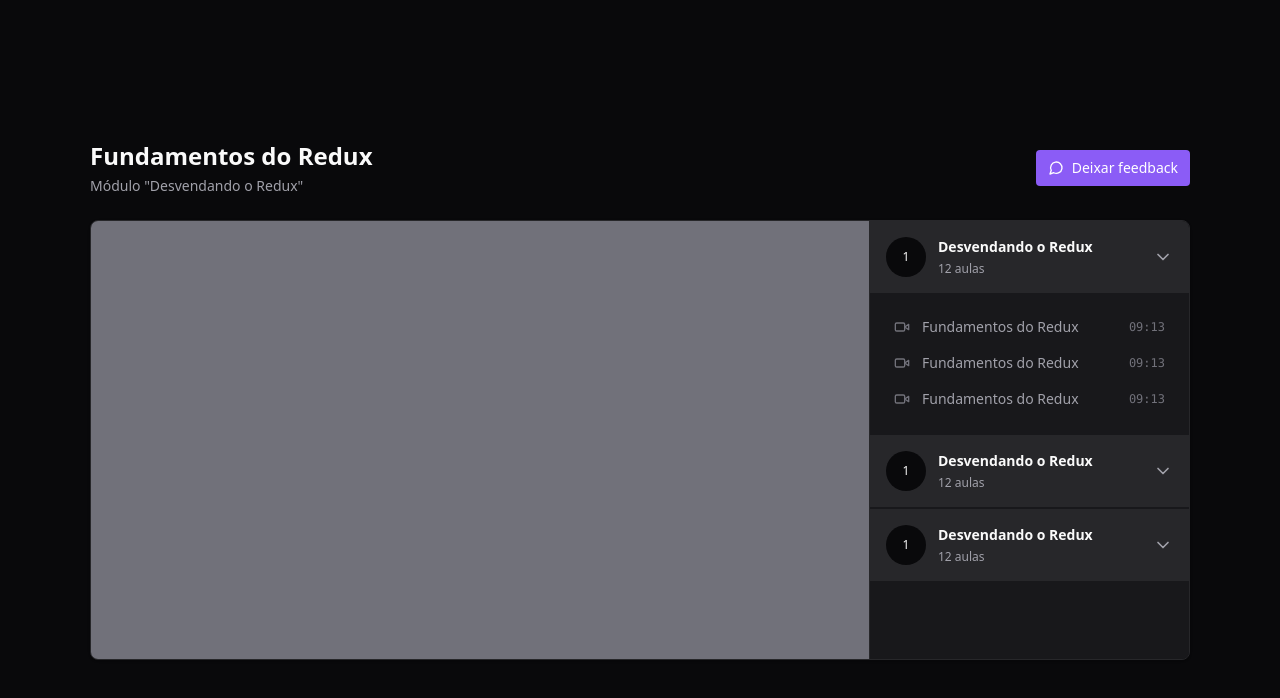
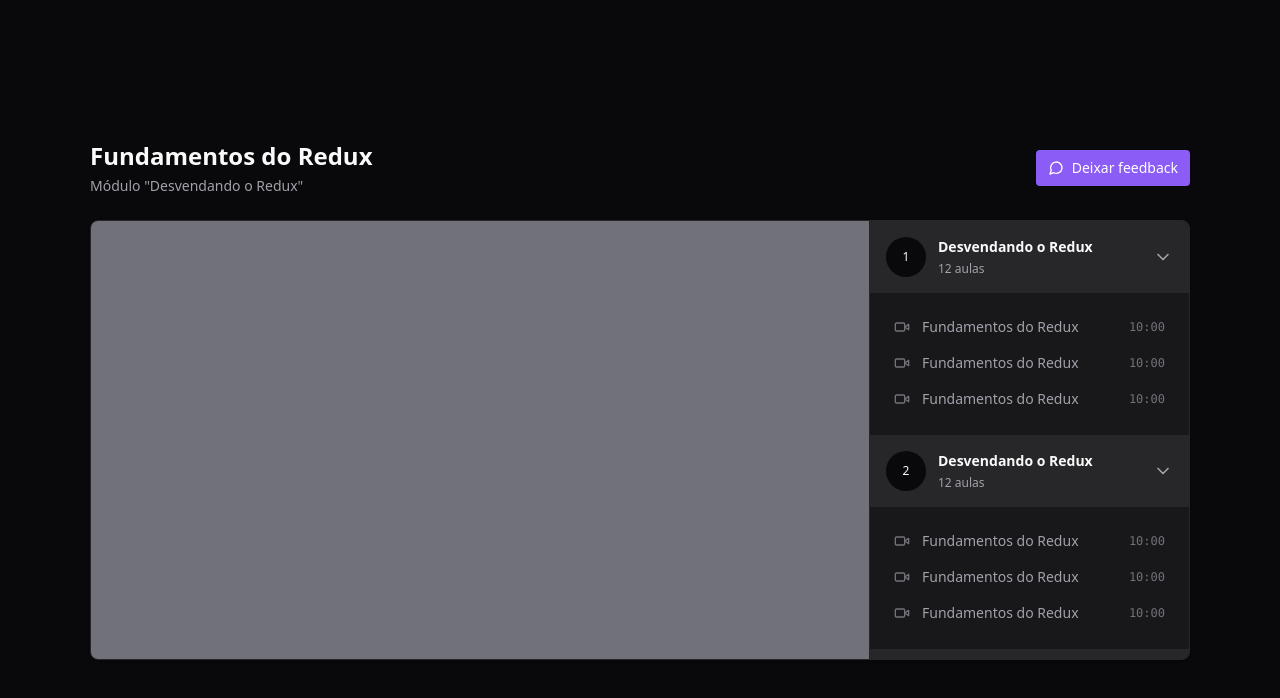
Before and after one commit to GabriPires/react-redux-zustand, a React (Vite) app: page / in a window 1280 px wide. Shown: the top 698 px of the page. Built offline with nearby package versions, Linux system fonts and the light colour scheme.

Commit message:
refactor: split code in components

```diff
--- /dev/null
+++ b/src/components/Header.tsx
@@ -0,0 +1,10 @@
+export function Header() {
+  return (
+    <div className="flex flex-col gap-1">
+      <h1 className="text-2xl font-bold">Fundamentos do Redux</h1>
+      <span className="text-sm text-zinc-400">
+        Módulo "Desvendando o Redux"
+      </span>
+    </div>
+  )
+}
--- /dev/null
+++ b/src/components/Lesson.tsx
@@ -0,0 +1,18 @@
+import { Video } from 'lucide-react'
+
+export interface LessonProps {
+  title: string
+  duration: string
+}
+
+export function Lesson({ title, duration }: LessonProps) {
+  return (
+    <button className="flex items-center gap-3 text-sm text-zinc-400">
+      <Video className="w-4 h-4 text-zinc-500" />
+      <span>{title}</span>
+      <span className="ml-auto font-mono text-xs text-zinc-500">
+        {duration}
+      </span>
+    </button>
+  )
+}
--- /dev/null
+++ b/src/components/Module.tsx
@@ -0,0 +1,32 @@
+import { ChevronDown } from 'lucide-react'
+import { Lesson } from './Lesson'
+
+export interface ModuleProps {
+  title: string
+  amountOfLessons: number
+  moduleIndex: number
+}
+
+export function Module({ title, amountOfLessons, moduleIndex }: ModuleProps) {
+  return (
+    <div>
+      <button className="flex w-full items-center gap-3 bg-zinc-800 p-4">
+        <span className="flex h-10 w-10 rounded-full items-center justify-center bg-zinc-950 text-xs">
+          {moduleIndex + 1}
+        </span>
+        <div className="flex flex-col gap-1 text-left">
+          <strong className="text-sm">{title}</strong>
+          <span className="text-xs text-zinc-400">{amountOfLessons} aulas</span>
+        </div>
+
+        <ChevronDown className="w-5 h-5 ml-auto text-zinc-400" />
+      </button>
+
+      <nav className="relative flex flex-col gap-4 p-6">
+        <Lesson title="Fundamentos do Redux" duration="10:00" />
+        <Lesson title="Fundamentos do Redux" duration="10:00" />
+        <Lesson title="Fundamentos do Redux" duration="10:00" />
+      </nav>
+    </div>
+  )
+}
--- /dev/null
+++ b/src/components/Video.tsx
@@ -0,0 +1,14 @@
+import ReactPlayer from 'react-player'
+
+export function Video() {
+  return (
+    <div className="w-full bg-zinc-500 aspect-video">
+      <ReactPlayer
+        url="https://www.youtube.com/watch?v=J3qhXUXCmYM"
+        width="100%"
+        height="100%"
+        controls
+      />
+    </div>
+  )
+}
--- a/src/pages/Player.tsx
+++ b/src/pages/Player.tsx
@@ -1,18 +1,14 @@
-import { ChevronDown, MessageCircle, Video } from 'lucide-react'
-import ReactPlayer from 'react-player'
+import { MessageCircle } from 'lucide-react'
+import { Header } from '../components/Header'
+import { Module } from '../components/Module'
+import { Video } from '../components/Video'
 
 export function Player() {
   return (
     <div className="h-screen bg-zinc-950 text-zinc-50 flex justify-center items-center ">
       <div className="flex w-[1100px] flex-col gap-6">
         <div className="flex items-center justify-between">
-          {/* Header */}
-          <div className="flex flex-col gap-1">
-            <h1 className="text-2xl font-bold">Fundamentos do Redux</h1>
-            <span className="text-sm text-zinc-400">
-              Módulo "Desvendando o Redux"
-            </span>
-          </div>
+          <Header />
 
           <button className="flex items-center gap-2 rounded bg-violet-500 px-3 py-2 text-sm font-medium text-white hover:bg-violet-600">
             <MessageCircle className="w-4 h-4" />
@@ -22,82 +18,25 @@
 
         <main className="relative flex overflow-hidden rounded-lg border border-zinc-800 bg-zinc-900 shadow pr-80">
           <div className="flex-1">
-            <div className="w-full bg-zinc-500 aspect-video">
-              <ReactPlayer
-                url="https://www.youtube.com/watch?v=J3qhXUXCmYM"
-                width="100%"
-                height="100%"
-                controls
-              />
-            </div>
+            <Video />
           </div>
 
-          <aside className="absolute top-0 bottom-0 right-0 w-80 border-l divide-y-2 divide-zinc-900 border-zinc-800 bg-zinc-900 overflow-y-auto scrollbar scrollbar-thin scrollbar-track-zinc-950 scrollbar-thumb-zinc-800">
-            <div>
-              <button className="flex w-full items-center gap-3 bg-zinc-800 p-4">
-                <span className="flex h-10 w-10 rounded-full items-center justify-center bg-zinc-950 text-xs">
-                  1
-                </span>
-                <div className="flex flex-col gap-1 text-left">
-                  <strong className="text-sm">Desvendando o Redux</strong>
-                  <span className="text-xs text-zinc-400">12 aulas</span>
-                </div>
-
-                <ChevronDown className="w-5 h-5 ml-auto text-zinc-400" />
-              </button>
-
-              <nav className="relative flex flex-col gap-4 p-6">
-                <button className="flex items-center gap-3 text-sm text-zinc-400">
-                  <Video className="w-4 h-4 text-zinc-500" />
-                  <span>Fundamentos do Redux</span>
-                  <span className="ml-auto font-mono text-xs text-zinc-500">
-                    09:13
-                  </span>
-                </button>
-
-                <button className="flex items-center gap-3 text-sm text-zinc-400">
-                  <Video className="w-4 h-4 text-zinc-500" />
-                  <span>Fundamentos do Redux</span>
-                  <span className="ml-auto font-mono text-xs text-zinc-500">
-                    09:13
-                  </span>
-                </button>
-
-                <button className="flex items-center gap-3 text-sm text-zinc-400">
-                  <Video className="w-4 h-4 text-zinc-500" />
-                  <span>Fundamentos do Redux</span>
-                  <span className="ml-auto font-mono text-xs text-zinc-500">
-                    09:13
-                  </span>
-                </button>
-              </nav>
-            </div>
-            <div>
-              <button className="flex w-full items-center gap-3 bg-zinc-800 p-4">
-                <span className="flex h-10 w-10 rounded-full items-center justify-center bg-zinc-950 text-xs">
-                  1
-                </span>
-                <div className="flex flex-col gap-1 text-left">
-                  <strong className="text-sm">Desvendando o Redux</strong>
-                  <span className="text-xs text-zinc-400">12 aulas</span>
-                </div>
-
-                <ChevronDown className="w-5 h-5 ml-auto text-zinc-400" />
-              </button>
-            </div>
-            <div>
-              <button className="flex w-full items-center gap-3 bg-zinc-800 p-4">
-                <span className="flex h-10 w-10 rounded-full items-center justify-center bg-zinc-950 text-xs">
-                  1
-                </span>
-                <div className="flex flex-col gap-1 text-left">
-                  <strong className="text-sm">Desvendando o Redux</strong>
-                  <span className="text-xs text-zinc-400">12 aulas</span>
-                </div>
-
-                <ChevronDown className="w-5 h-5 ml-auto text-zinc-400" />
-              </button>
-            </div>
+          <aside className="absolute top-0 bottom-0 right-0 w-80 border-l divide-y-2 divide-zinc-900 border-zinc-800 bg-zinc-900 overflow-y-auto scrollbar-thin scrollbar-track-zinc-950 scrollbar-thumb-zinc-800">
+            <Module
+              moduleIndex={0}
+              title="Desvendando o Redux"
+              amountOfLessons={12}
+            />
+            <Module
+              moduleIndex={1}
+              title="Desvendando o Redux"
+              amountOfLessons={12}
+            />
+            <Module
+              moduleIndex={2}
+              title="Desvendando o Redux"
+              amountOfLessons={12}
+            />
           </aside>
         </main>
       </div>
```
